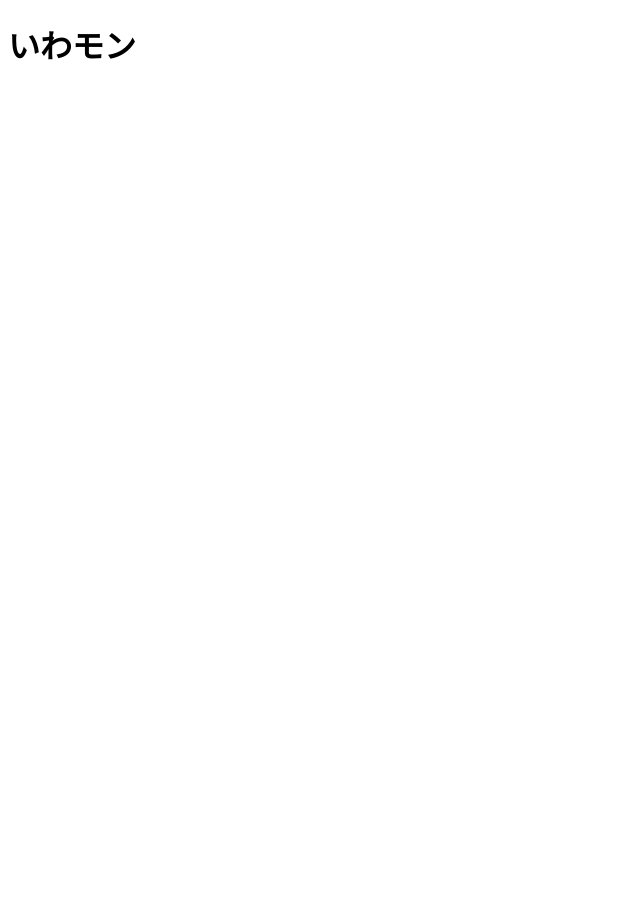
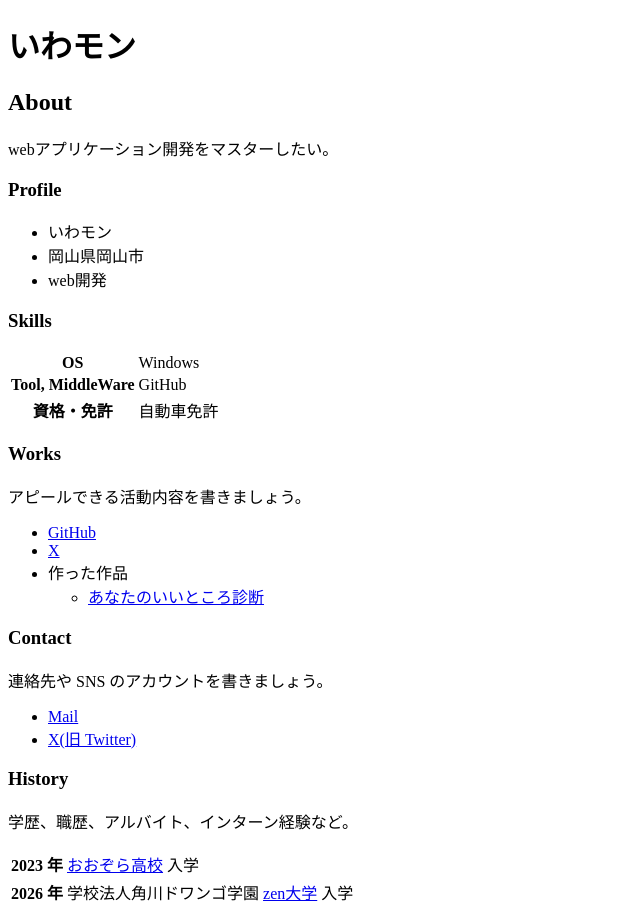
Before and after one commit to 86ccv9k69s-commits/86ccv9k69s-commits.github.io, a plain HTML site: page index.html in a window 1280 px wide. Shown: the whole page, without its empty margins (0-640 px from the left). Before the commit the page ends 800 px from the top, so only its background shows below. Drawn offline with Linux system fonts and the light colour scheme.

Commit message:
情報の追加

```diff
--- a/index.html
+++ b/index.html
@@ -7,5 +7,66 @@
   </head>
   <body>
     <h1>いわモン</h1>
+
+    <h2>About</h2>
+    <p>
+      webアプリケーション開発をマスターしたい。
+    </p>
+
+    <h3>Profile</h3>
+    <ul>
+      <li>いわモン</li>
+      <li>岡山県岡山市</li>
+      <li>web開発</li>
+    </ul>
+
+    <h3>Skills</h3>
+    <table>
+      <tr>
+        <th>OS</th>
+        <td>Windows</td>
+      </tr>
+      <tr>
+        <th>Tool, MiddleWare</th>
+        <td>GitHub</td>
+      </tr>
+      <tr>
+        <th>資格・免許</th>
+        <td>自動車免許</td>
+      </tr>
+    </table>
+
+    <h3>Works</h3>
+    <p>アピールできる活動内容を書きましょう。</p>
+    <ul>
+      <li><a href="https://github.com/86ccv9k69s-commits">GitHub</a></li>
+      <li><a href="https://x.com/Iwa_mon_mon">X</a></li>
+      <li>
+        作った作品
+        <ul>
+          <li><a href="https://86ccv9k69s-commits.github.io/assessment/assessment.html">あなたのいいところ診断</a></li>
+        </ul>
+      </li>
+    </ul>
+
+    <h3>Contact</h3>
+    <p>連絡先や SNS のアカウントを書きましょう。</p>
+    <ul>
+      <li><a href="mailto:yuuta.1200004@icloud.com">Mail</a></li>
+      <li><a href="https://x.com/Iwa_mon_mon">X(旧 Twitter)</a></li>
+    </ul>
+
+    <h3>History</h3>
+    <p>学歴、職歴、アルバイト、インターン経験など。</p>
+    <table>
+      <tr>
+        <th>2023 年</th>
+        <td><a href="https://www.ohzora.net/lp/20220901/a/?utm_source=google&utm_medium=cpc&utm_campaign=listing&utm_term=%E3%81%8A%E3%81%8A%E3%81%9E%E3%82%89%E9%AB%98%E6%A0%A1&argument=cVOUMwBq&dmai=a632029c2d8153&gad_source=1&gad_campaignid=18331814132&gbraid=0AAAAACkrhtJheECE4i7CSExa7oeFYbI4l&gclid=CjwKCAiA5Y_YBhBbEiwAK5Dl7RQAjfkJ77jrjs8Obb7NqlwJsOWwwEukwdVKHeBvAe6k9zA-CN4IERoCcUYQAvD_BwE">おおぞら高校</a> 入学</td>
+      </tr>
+      <tr>
+        <th>2026 年</th>
+        <td>学校法人角川ドワンゴ学園 <a href="https://zen.ac.jp/">zen大学</a> 入学</td>
+      </tr>
+    </table>
   </body>
 </html>
```
